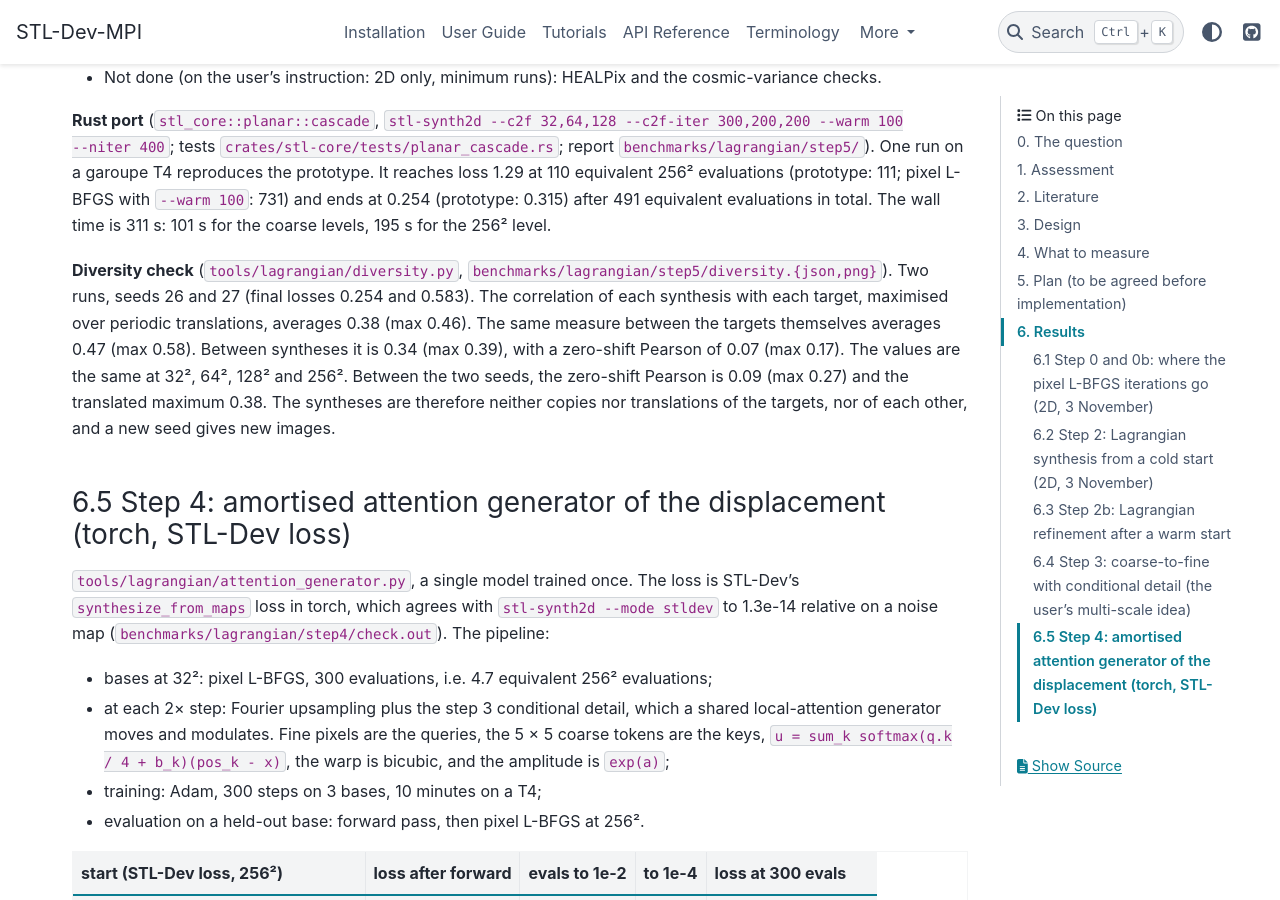
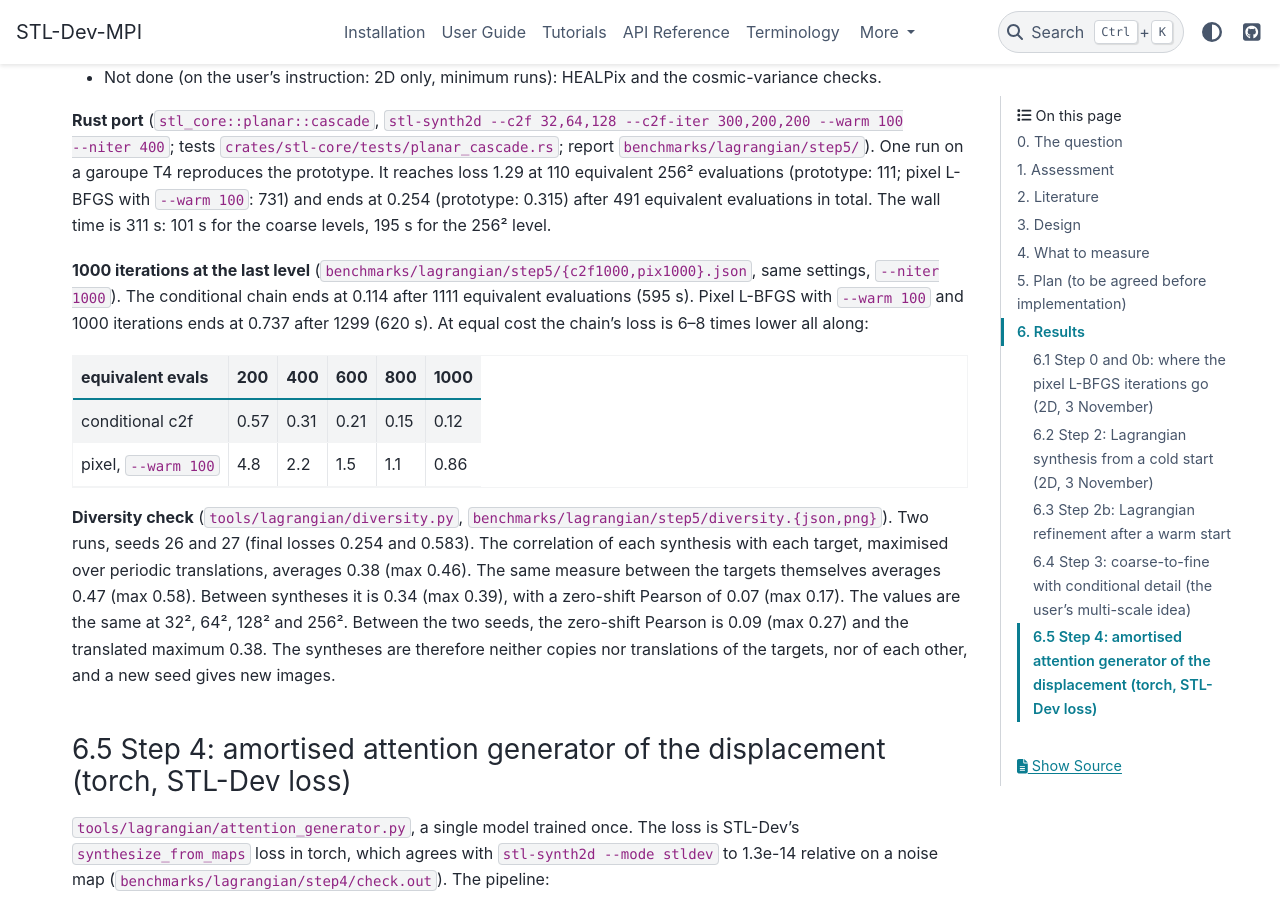
Before and after one commit to jmdelouis/STL-Dev-MPI, a Sphinx documentation site: the page built from docs/lagrangian_synthesis.md, in a window 1280 px wide and 900 px high, scrolled down 13274 px. Built offline with Sphinx 7.4.7 and the PyData theme 0.15.4, drawn with Linux system fonts in a browser that asks for light colours.

Commit message:
Paper appendix: coarse-to-fine starts with conditional details; 1000-iteration comparison
text/appendix_c2f.tex (input from paper.tex): motivation, method,
results on planar turbulence, diversity, usage. At 1000 iterations the
conditional chain ends at 0.114 against 0.737 for pixel L-BFGS with
--warm 100, 6-8x lower at every equal cost.

Co-Authored-By: Claude Opus 5.5 <noreply@anthropic.com>

```diff
--- a/docs/lagrangian_synthesis.md
+++ b/docs/lagrangian_synthesis.md
@@ -631,6 +631,14 @@ prototype. It reaches loss 1.29 at 110 equivalent 256² evaluations
 (prototype: 0.315) after 491 equivalent evaluations in total. The wall time
 is 311 s: 101 s for the coarse levels, 195 s for the 256² level.
 
+**1000 iterations at the last level** (`benchmarks/lagrangian/step5/{c2f1000,pix1000}.json`, same settings, `--niter 1000`).
+The conditional chain ends at 0.114 after 1111 equivalent evaluations (595 s). Pixel L-BFGS with `--warm 100` and 1000 iterations ends at 0.737 after 1299 (620 s). At equal cost the chain's loss is 6–8 times lower all along:
+
+| equivalent evals | 200 | 400 | 600 | 800 | 1000 |
+|---|---|---|---|---|---|
+| conditional c2f | 0.57 | 0.31 | 0.21 | 0.15 | 0.12 |
+| pixel, `--warm 100` | 4.8 | 2.2 | 1.5 | 1.1 | 0.86 |
+
 **Diversity check** (`tools/lagrangian/diversity.py`,
 `benchmarks/lagrangian/step5/diversity.{json,png}`). Two runs, seeds 26 and
 27 (final losses 0.254 and 0.583). The correlation of each synthesis with
```
Also changed, not shown: text/figures/c2f_turb.png (added), 6 other files.
